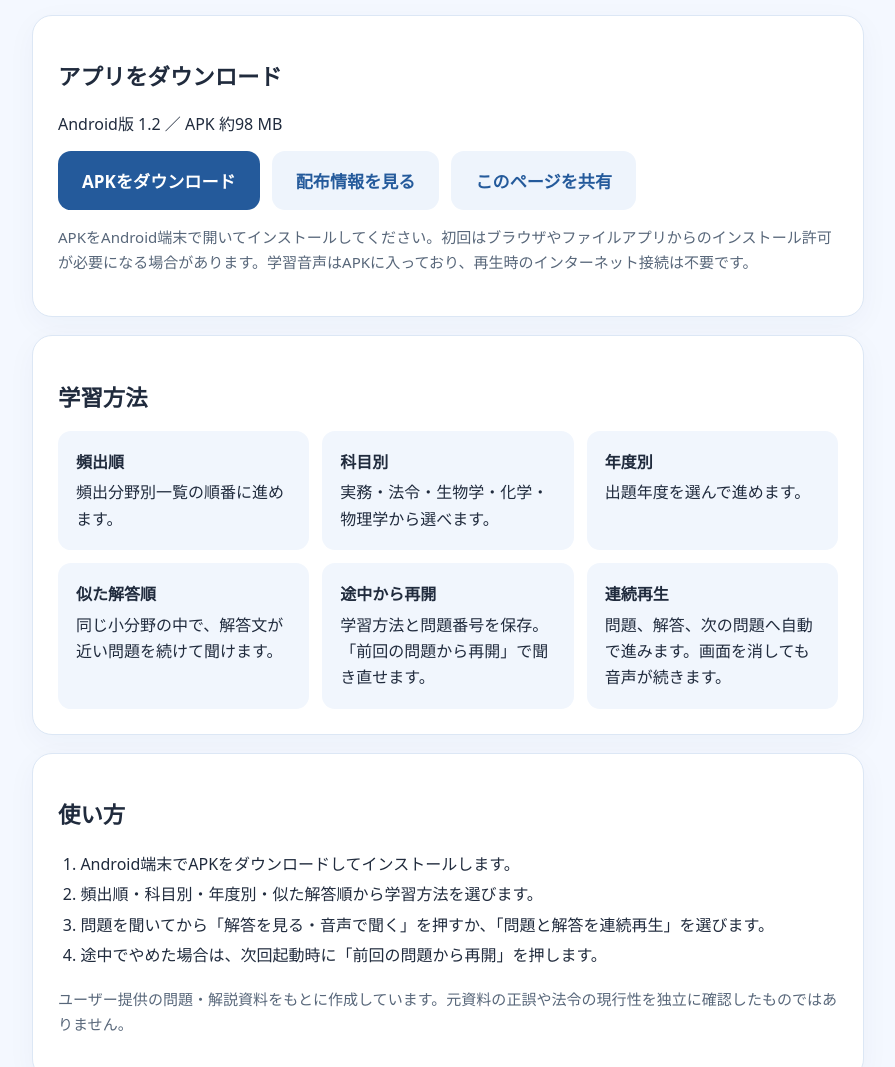
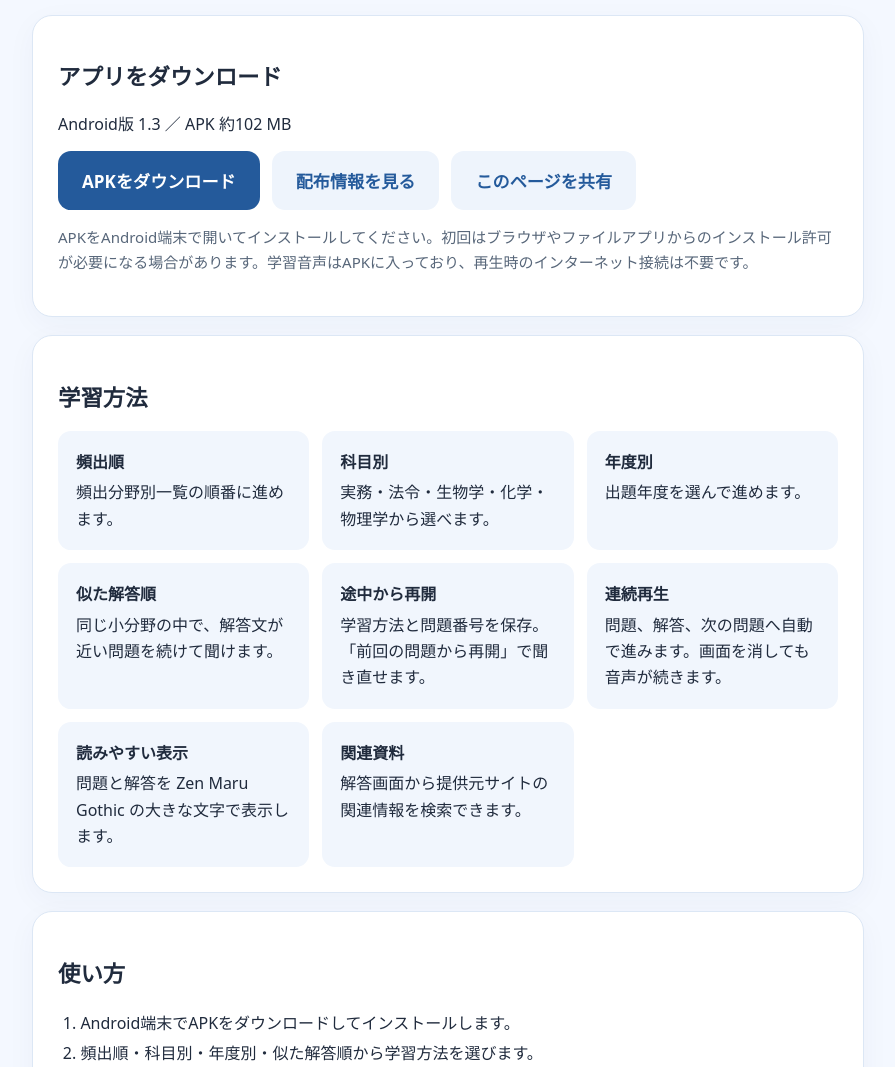
Before and after one commit to ZAKKAZKAZ/ri-exam-audio, a plain HTML site: page index.html in a window 1280 px wide. Shown: the part 339-1406 px from the top of the page, without its empty margins (192-1087 px from the left). Drawn offline with Linux system fonts and the light colour scheme.

Commit message:
Update RI APK download page for version 1.3

```diff
--- a/index.html
+++ b/index.html
@@ -29,7 +29,7 @@
   </header>
   <section class="card">
     <h2>アプリをダウンロード</h2>
-    <p>Android版 1.2 ／ APK 約98 MB</p>
+    <p>Android版 1.3 ／ APK 約102 MB</p>
     <div class="actions">
       <a class="button" href="https://github.com/ZAKKAZKAZ/ri-exam-audio/releases/download/v1.1/RI_Kakomon_Audio_1.1.apk">APKをダウンロード</a>
       <a class="button secondary" href="https://github.com/ZAKKAZKAZ/ri-exam-audio/releases/tag/v1.1">配布情報を見る</a>
@@ -46,6 +46,8 @@
       <div><strong>似た解答順</strong>同じ小分野の中で、解答文が近い問題を続けて聞けます。</div>
       <div><strong>途中から再開</strong>学習方法と問題番号を保存。「前回の問題から再開」で聞き直せます。</div>
       <div><strong>連続再生</strong>問題、解答、次の問題へ自動で進みます。画面を消しても音声が続きます。</div>
+      <div><strong>読みやすい表示</strong>問題と解答を Zen Maru Gothic の大きな文字で表示します。</div>
+      <div><strong>関連資料</strong>解答画面から提供元サイトの関連情報を検索できます。</div>
     </div>
   </section>
   <section class="card">
```
